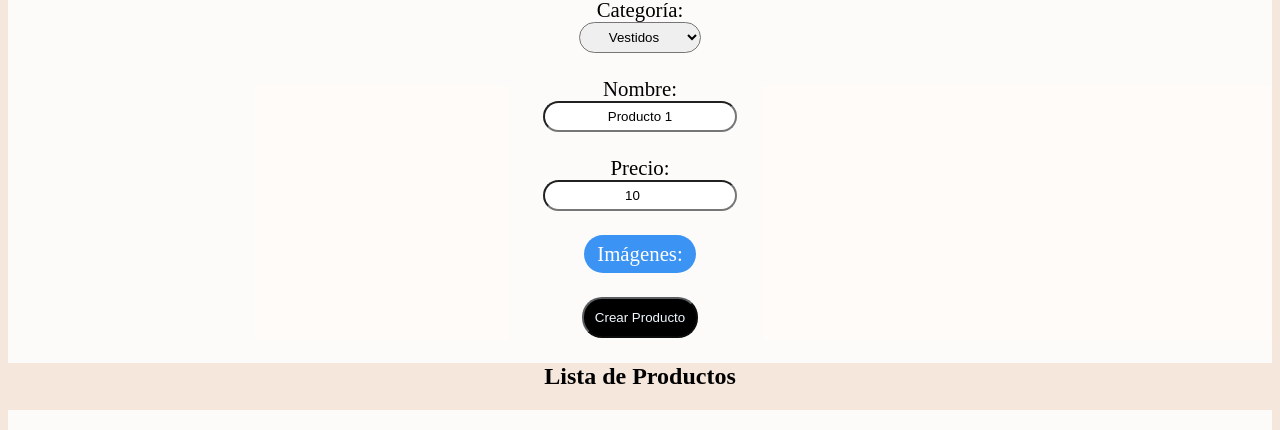
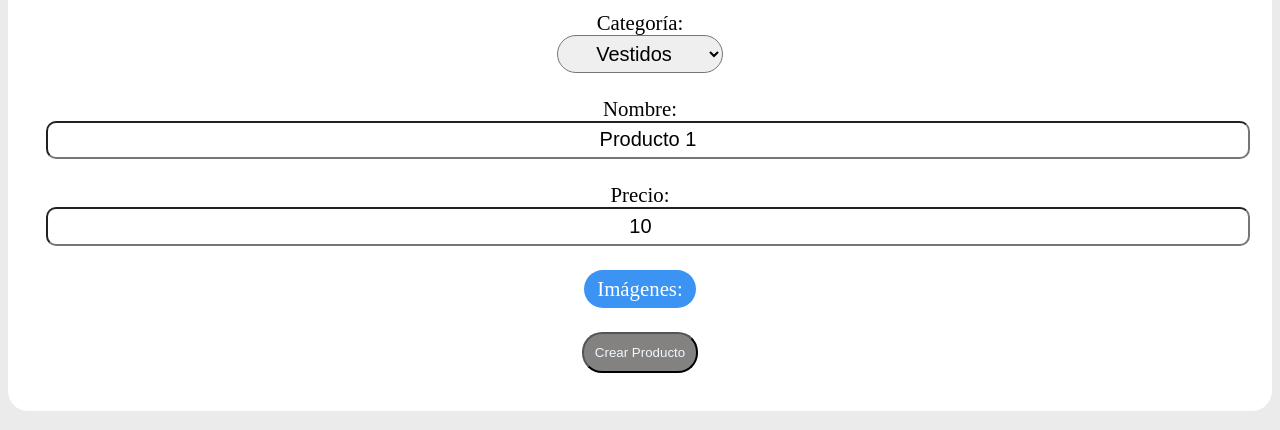
Before and after one commit to buchervanesa/mariaknoll.website, a website: page private/admin.html in a window 1280 px wide. Shown: the part 169-599 px from the top of the page. Drawn offline with Linux system fonts and the light colour scheme; files that its build step writes are made by us from their sources; no server answers.

Commit message:
cambios admin

```diff
--- a/private/admin.html
+++ b/private/admin.html
@@ -5,7 +5,7 @@
     <meta charset="UTF-8" />
     <meta name="viewport" content="width=device-width, initial-scale=1.0" />
     <title>Administrador de Productos</title>
-    <link rel="stylesheet" href="./styles/styleAdmin.css?202417_1947">
+    <link rel="stylesheet" href="./styles/styleAdmin.css?202417_2617">
     <style>
       #preview {
         display: flex;
--- a/public/styles/styleAdmin.css
+++ b/public/styles/styleAdmin.css
@@ -1,36 +1,46 @@
 
 body{
-   background-color: #f6e7dc;
+   background-color: #ecebeb;
   }
 h1{
     text-align: center;
+    color: #656464;
 
 }
 
 h2{
     text-align: center;
     margin-top: 0%;
+    color: #656464;
 }
 form{
     text-align: center;
-    background-color:rgba(255, 255, 255, 0.84);
-    padding: 2%;
+    background-color:rgba(255, 255, 255, 0.976);
+    padding: 3%;
     font-size: 130%;
+    border-radius: 20px;
+    margin-bottom: 2%;
 
 
 
   }
 input{
-    border-radius: 20px;
+    border-radius: 10px;
     text-align: center;
     padding: 0.5%;
+    width: 100%;
+    font-size: 20px;
 }
+
+
+
 
 
 select{
     border-radius: 20px;
     text-align: center;
     padding: 0.5%;
+    font-size: 20px;
 }
 
 .custom-file-upload {
@@ -57,9 +67,9 @@ button, .btn{
     border-radius: 20px;
     text-align: center;
     padding: 0.9%;
-    background-color: black;
+    background-color: rgb(132, 129, 129);
     color: aliceblue;
-    border-color: rgb(91, 94, 97);
+
 }
 .listaProductos{
     text-align: center;
```
Also changed, not shown: public/index.html (+1 -1 lines).
